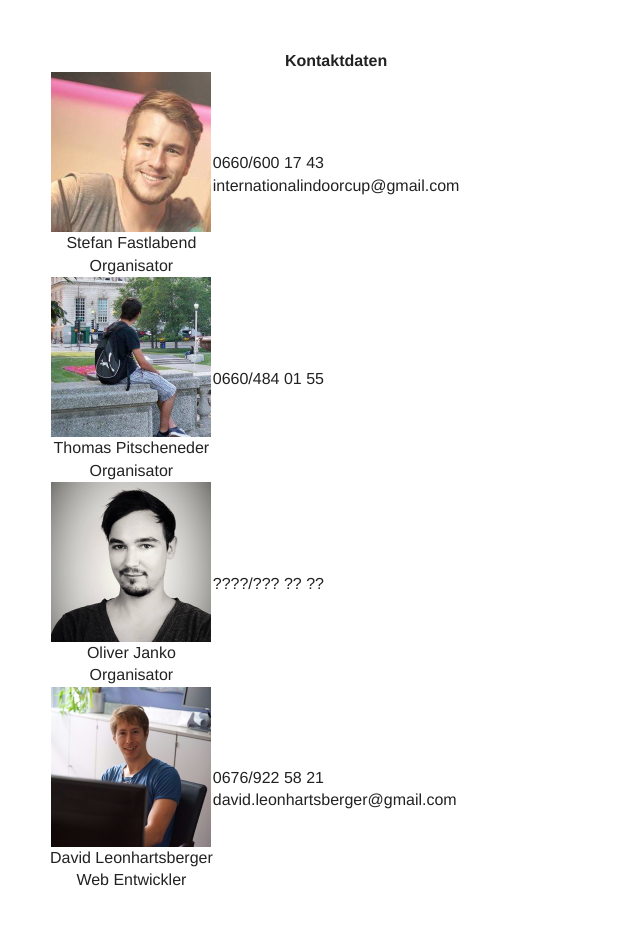
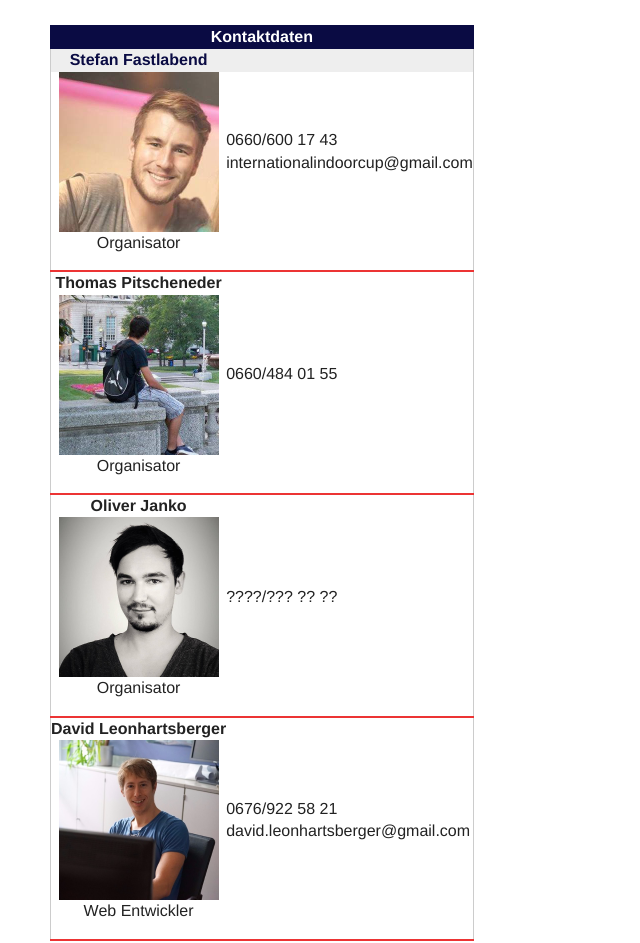
Before and after one commit to leozilla/indoorcup-web, a plain HTML site: page kontakt.html in a window 1280 px wide. Shown: the whole page, without its empty margins (0-640 px from the left). Drawn offline with nearby package versions, Linux system fonts and the light colour scheme.

Commit message:
Redesign kontakt

```diff
--- a/css/kontakt.css
+++ b/css/kontakt.css
@@ -4,9 +4,43 @@
 }
 
 #kontakt_table {
-    margin: 50px 0 50px 50px;
+    margin: 25px 0 50px 50px;
+    border: #cccccc solid 1px;
+}
+
+#kontakt_table_heading {
+    border: #0a0b43 solid 1px;
+}
+
+#kontakt_table th {
+    background-color: #0a0b43;
+    color: white;
 }
 
 #kontakt_table .portrait_role {
     text-align: center;
 }
+
+#kontakt_table tr.person {
+    border-bottom: #ec3434 solid 2px;
+}
+
+#kontakt_table tr.person>td {
+    padding-bottom: 1em;
+}
+
+
+
+#kontakt_table .name {
+    background-color: #eeeeee;
+    color: #0a0b43;
+}
+
+#kontakt_table .name,.role {
+    text-align: center;
+}
+
+#kontakt_table tr.role>td {
+    border-bottom: #ec3434 solid 2px;
+    padding-bottom: 1em;
+}
--- a/kontakt.html
+++ b/kontakt.html
@@ -37,24 +37,31 @@
 
     <div id="kontakt">
         <table id="kontakt_table">
-            <tr>
-                <th></th>
-                <th>Kontaktdaten</th>
+            <tr id="kontakt_table_heading">
+                <th colspan="2">Kontaktdaten</th>
             </tr>
-            <tr>
-                <td class="portrait_role"><img class="portrait" src="img/fasti.jpg"/><br>Stefan Fastlabend<br>Organisator</td>
+            <tr class="name">
+                <td><strong>Stefan Fastlabend</strong></td>
+                <td></td>
+            </tr>
+            <tr class="bild_kontakt">
+                <td class="portrait_role"><img class="portrait" src="img/fasti.jpg"/></td>
                 <td class="kontaktdaten">0660/600 17 43<br>internationalindoorcup@gmail.com</td>
             </tr>
-            <tr>
-                <td class="portrait_role"><img class="portrait" src="img/pitschi.jpg"/><br>Thomas Pitscheneder<br>Organisator</td>
+            <tr class="role">
+                <td>Organisator</td>
+                <td></td>
+            </tr>
+            <tr class="person">
+                <td class="portrait_role"><strong>Thomas Pitscheneder</strong><br><img class="portrait" src="img/pitschi.jpg"/><br>Organisator</td>
                 <td class="kontaktdaten">0660/484 01 55</td>
             </tr>
-            <tr>
-                <td class="portrait_role"><img class="portrait" src="img/janko.jpg"/><br>Oliver Janko<br>Organisator</td>
+            <tr class="person">
+                <td class="portrait_role"><strong>Oliver Janko</strong><br><img class="portrait" src="img/janko.jpg"/><br>Organisator</td>
                 <td class="kontaktdaten">????/??? ?? ??</td>
             </tr>
-            <tr>
-                <td class="portrait_role"><img class="portrait" src="img/me.png"/><br>David Leonhartsberger<br>Web Entwickler</td>
+            <tr class="person">
+                <td class="portrait_role"><strong>David Leonhartsberger</strong><br><img class="portrait" src="img/me.png"/><br>Web Entwickler</td>
                 <td class="kontaktdaten">0676/922 58 21<br>david.leonhartsberger@gmail.com</td>
             </tr>
         </table>
```
